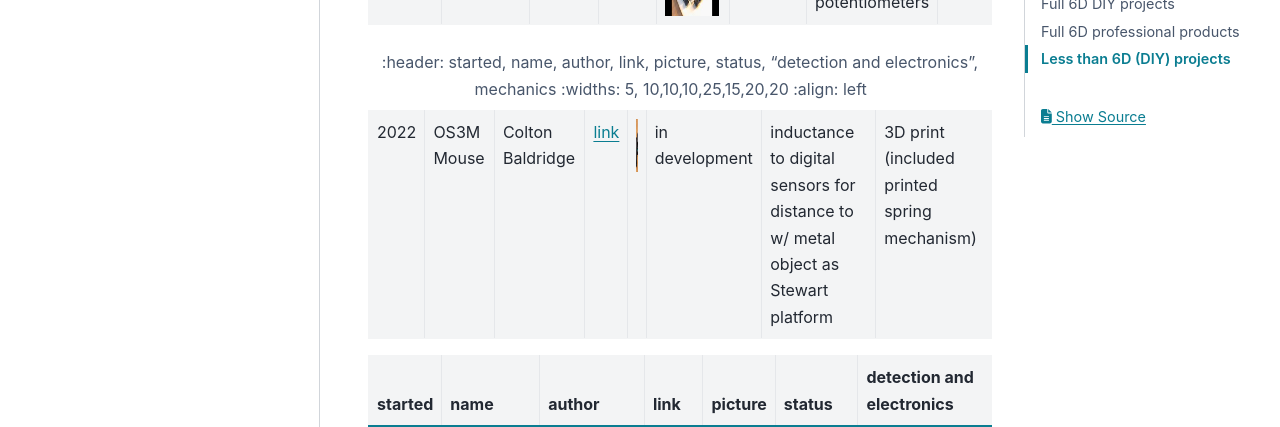
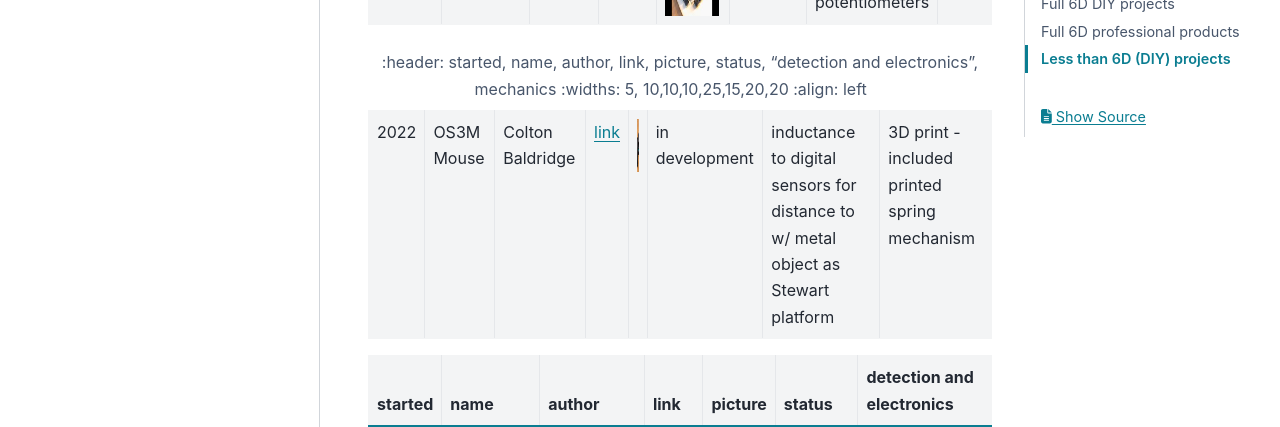
Before and after one commit to BastelBaus/Galaxy6D, a Sphinx documentation site: the page built from docs/market.rst, in a window 1280 px wide and 900 px high, scrolled down 392 px. Shown: the part 138-565 px from the top of the window. Built offline with Sphinx 7.4.7 and the PyData theme 0.15.4, drawn with Linux system fonts in a browser that asks for light colours.

Commit message:
removed brackets

```diff
--- a/docs/market.rst
+++ b/docs/market.rst
@@ -28,7 +28,7 @@ Full 6D DIY projects
     ", "`link <https://hackaday.io/project/187172-os3m-mouse>`__
     ", |OS3MMouse| , "in development
     ", "inductance to digital sensors for distance to w/ metal object as Stewart platform
-    ", 3D print (included printed spring mechanism)
+    ", 3D print - included printed spring mechanism
 
 
 ..  csv-table::
```
